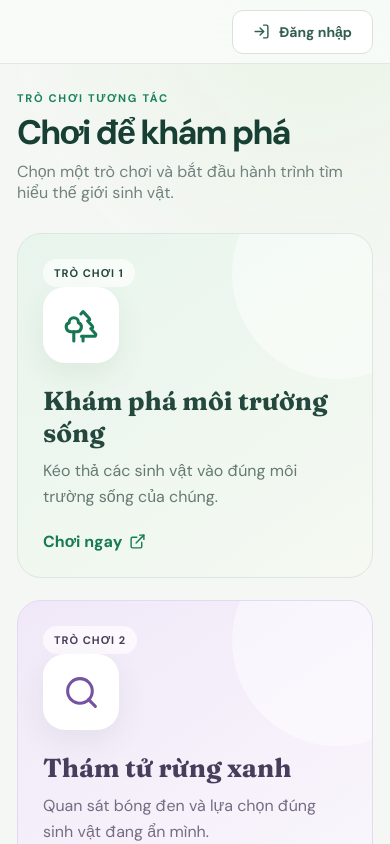
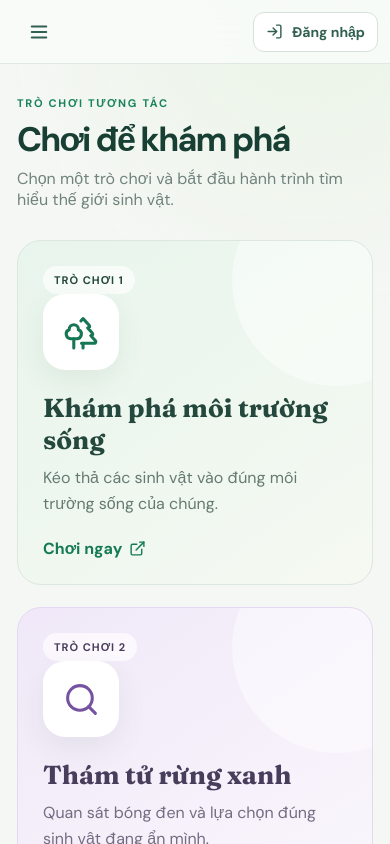
Before and after one commit to anhphung17123/green-biology, a React (Vite) app in the folder web/: page /games in a window 390 px wide. Shown: the top 844 px of the page. Built offline with nearby package versions, Linux system fonts and the light colour scheme; no server answers.

Commit message:
feat: responsive on mobile

```diff
--- a/web/index.html
+++ b/web/index.html
@@ -1,2 +1,13 @@
-<div id="root"></div>
-<script type="module" src="/src/main.tsx"></script>
+<!doctype html>
+<html lang="vi">
+  <head>
+    <meta charset="UTF-8" />
+    <meta name="viewport" content="width=device-width, initial-scale=1" />
+    <meta name="theme-color" content="#126b4b" />
+    <title>Green Biology</title>
+  </head>
+  <body>
+    <div id="root"></div>
+    <script type="module" src="/src/main.tsx"></script>
+  </body>
+</html>
--- a/web/src/App.tsx
+++ b/web/src/App.tsx
@@ -1,4 +1,4 @@
-import { useState, type ReactNode } from "react";
+import { useEffect, useState, type ReactNode } from "react";
 import { Navigate, NavLink, Route, Routes } from "react-router-dom";
 import {
   BookOpen,
@@ -90,9 +90,30 @@ function Protected({
 export default function App() {
   const [open, setOpen] = useState(false);
   const { user, logout } = useAuth();
+
+  useEffect(() => {
+    if (!open) return;
+
+    const previousOverflow = document.body.style.overflow;
+    const closeOnEscape = (event: KeyboardEvent) => {
+      if (event.key === "Escape") setOpen(false);
+    };
+
+    document.body.style.overflow = "hidden";
+    window.addEventListener("keydown", closeOnEscape);
+    return () => {
+      document.body.style.overflow = previousOverflow;
+      window.removeEventListener("keydown", closeOnEscape);
+    };
+  }, [open]);
+
   return (
     <div className="app">
-      <aside className={open ? "open" : ""}>
+      <aside
+        className={open ? "open" : ""}
+        id="mobile-navigation"
+        aria-label="Điều hướng chính"
+      >
         <div className="brand">
           <span>
             <Leaf />
@@ -101,6 +122,14 @@ export default function App() {
             Green Biology<small>Khám phá sự sống</small>
           </div>
         </div>
+        <button
+          type="button"
+          className="close icon-button"
+          aria-label="Đóng menu"
+          onClick={() => setOpen(false)}
+        >
+          <X size={22} />
+        </button>
         <div className="sidebar-navigation">
           {user?.role === "TEACHER" && (
             <div className="nav-group teacher-navigation">
@@ -155,6 +184,16 @@ export default function App() {
       <main>
         <header>
           <div className="header-start">
+            <button
+              type="button"
+              className="hamb icon-button"
+              aria-label="Mở menu"
+              aria-controls="mobile-navigation"
+              aria-expanded={open}
+              onClick={() => setOpen(true)}
+            >
+              <Menu size={22} />
+            </button>
             <div className="crumb">
               <Leaf size={14} /> Nền tảng học tập sinh học
             </div>
@@ -225,6 +264,7 @@ export default function App() {
       </main>
       {open && (
         <button
+          type="button"
           className="scrim"
           aria-label="Đóng menu"
           onClick={() => setOpen(false)}
--- a/web/src/refresh.css
+++ b/web/src/refresh.css
@@ -103,6 +103,10 @@ nav a.active:before {
   place-items: center;
   padding: 8px;
   border-radius: 9px;
+}
+.hamb.icon-button,
+.close.icon-button {
+  display: none;
 }
 .icon-button:hover {
   background: #edf3ef;
@@ -532,6 +536,106 @@ header {
   }
   .inline-create {
     flex-direction: column;
+  }
+}
+
+/* Mobile shell and overflow safeguards */
+@media (max-width: 900px) {
+  .app > aside {
+    width: min(86vw, 320px);
+    max-width: 100%;
+    z-index: 30;
+  }
+  .hamb,
+  .close {
+    min-width: 44px;
+    min-height: 44px;
+    align-items: center;
+    justify-content: center;
+    color: #315f51;
+  }
+  .hamb.icon-button {
+    display: inline-flex;
+  }
+  .close.icon-button {
+    display: inline-flex;
+    top: 26px;
+    right: 16px;
+  }
+  .scrim {
+    z-index: 25;
+  }
+  main,
+  .page,
+  .page > * {
+    min-width: 0;
+  }
+}
+
+@media (max-width: 700px) {
+  header {
+    padding-right: 12px;
+  }
+  .header-start {
+    min-width: 44px;
+  }
+  .profile {
+    gap: 6px;
+  }
+  .profile > span {
+    width: 36px;
+    height: 36px;
+  }
+  header > .btn {
+    min-height: 40px;
+    padding: 9px 12px;
+  }
+  .page-head,
+  .section-title,
+  .history-card-heading,
+  .challenge-admin-list article {
+    min-width: 0;
+  }
+  .page-head h1,
+  .section-title h2,
+  .history-card h3,
+  .challenge-admin-list h3 {
+    overflow-wrap: anywhere;
+  }
+  .challenge-admin-list article {
+    flex-direction: column;
+  }
+  .challenge-admin-list article > div:last-child {
+    width: 100%;
+  }
+  .challenge-admin-list article > div:last-child .btn {
+    flex: 1;
+    justify-content: center;
+  }
+  input,
+  textarea,
+  select {
+    max-width: 100%;
+    font-size: 16px;
+  }
+}
+
+@media (max-width: 380px) {
+  .page {
+    padding-right: 14px;
+    padding-left: 14px;
+  }
+  .hero {
+    min-height: 0;
+    padding: 34px 20px;
+  }
+  .hero h1 {
+    font-size: 36px;
+  }
+  header > .btn {
+    gap: 6px;
+    padding-inline: 10px;
+    font-size: 12px;
   }
 }
 @media (prefers-reduced-motion: reduce) {
```
Also changed, not shown: 1 other file (tests, documents, lock files or other folders).
